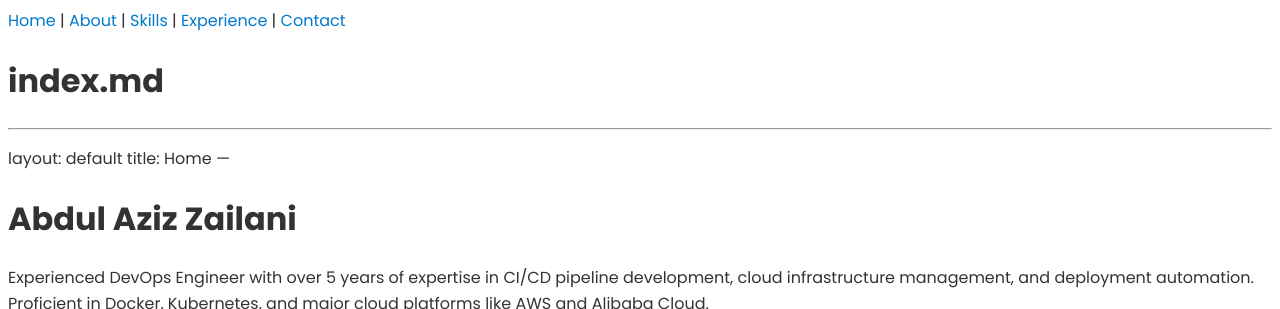
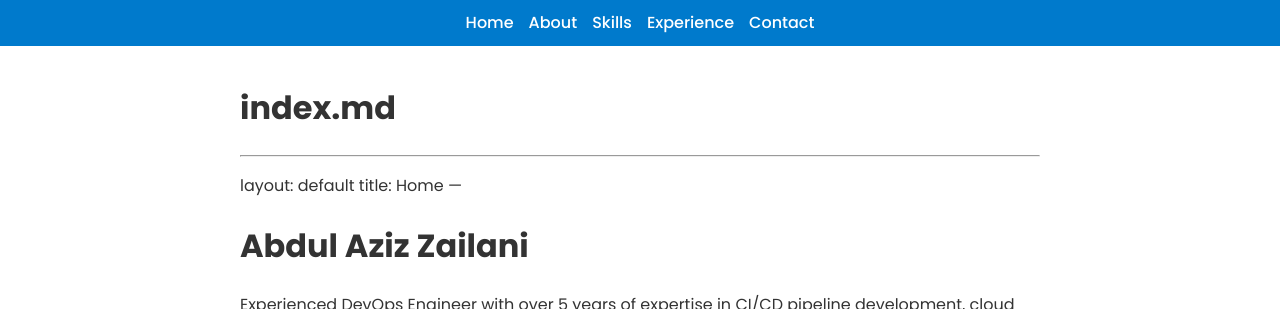
Before and after one commit to azizzailani/azizzailani.github.io, a Jekyll site: the page built from index.md, in a window 1280 px wide, cut to the strip 0-309 px from the top of the page. Built offline with Jekyll 4.4.1, drawn with Linux system fonts in a browser that asks for light colours; our own code applies the rules of GitHub Pages for plain Markdown files.

Commit message:
💄 style: Update styling in default.html and style.css
- Updated default.html to modify the navigation links layout for better readability.
- Added a meta tag in default.html for responsiveness.
- Enhanced the header styling in style.css for improved aesthetics.
- Adjusted font properties for various elements in style.css.
- Implemented media queries in style.css for better display on different devices, including mobile and smaller screens.

```diff
--- a/_layouts/default.html
+++ b/_layouts/default.html
@@ -2,16 +2,17 @@
 <html lang="en">
 <head>
     <meta charset="UTF-8">
+    <meta name="viewport" content="width=device-width, initial-scale=1.0">
     <title>{{ page.title }} - {{ site.title }}</title>
     <link rel="stylesheet" href="{{ '/assets/css/style.css' | relative_url }}">
 </head>
 <body>
     <header>
         <nav>
-            <a href="{{ '/' | relative_url }}">Home</a> |
-            <a href="{{ '/about' | relative_url }}">About</a> |
-            <a href="{{ '/skills' | relative_url }}">Skills</a> |
-            <a href="{{ '/experience' | relative_url }}">Experience</a> |
+            <a href="{{ '/' | relative_url }}">Home</a>
+            <a href="{{ '/about' | relative_url }}">About</a>
+            <a href="{{ '/skills' | relative_url }}">Skills</a>
+            <a href="{{ '/experience' | relative_url }}">Experience</a>
             <a href="{{ '/contact' | relative_url }}">Contact</a>
         </nav>
     </header>
--- a/assets/css/style.css
+++ b/assets/css/style.css
@@ -1,29 +1,102 @@
-/* assets/css/style.css */
-
 /* Import font Poppins dari Google Fonts */
 @import url('https://fonts.googleapis.com/css2?family=Poppins:wght@400;500;700&display=swap');
 
-/* Menerapkan font Poppins di seluruh halaman */
+/* Gaya dasar */
 body {
     font-family: 'Poppins', sans-serif;
-    color: #333; /* Warna teks utama, dapat disesuaikan */
+    color: #333;
     line-height: 1.6;
+    margin: 0;
+    padding: 0;
+}
+
+header {
+    background-color: #007acc;
+    color: white;
+    padding: 10px;
+    text-align: center;
+}
+
+nav {
+    display: flex;
+    flex-wrap: wrap;
+    justify-content: center;
+    gap: 15px;
+}
+
+a {
+    color: #ffffff;
+    text-decoration: none;
+    font-weight: 500;
+}
+
+a:hover {
+    text-decoration: underline;
+}
+
+main {
+    max-width: 800px;
+    margin: 0 auto;
+    padding: 15px;
 }
 
 h1, h2, h3, h4, h5, h6 {
-    font-weight: 700; /* Mengatur header menjadi tebal */
-    color: #333;      /* Warna teks header */
+    font-weight: 700;
+    color: #333;
 }
 
 p, li {
     font-weight: 400;
 }
 
-a {
-    color: #007acc; /* Warna link, dapat disesuaikan */
-    text-decoration: none;
+/* Media query untuk perangkat mobile */
+@media (max-width: 768px) {
+    header {
+        padding: 20px;
+    }
+
+    nav {
+        flex-direction: column;
+        gap: 10px;
+    }
+
+    main {
+        padding: 10px;
+    }
+
+    h1 {
+        font-size: 1.8rem;
+    }
+
+    h2 {
+        font-size: 1.5rem;
+    }
+
+    p, li {
+        font-size: 1rem;
+    }
 }
 
-a:hover {
-    text-decoration: underline;
+/* Media query untuk perangkat yang lebih kecil dari 480px */
+@media (max-width: 480px) {
+    header {
+        font-size: 1rem;
+    }
+
+    nav {
+        flex-direction: column;
+        text-align: center;
+    }
+
+    main {
+        padding: 5px;
+    }
+
+    h1 {
+        font-size: 1.5rem;
+    }
+
+    p, li {
+        font-size: 0.9rem;
+    }
 }
```
